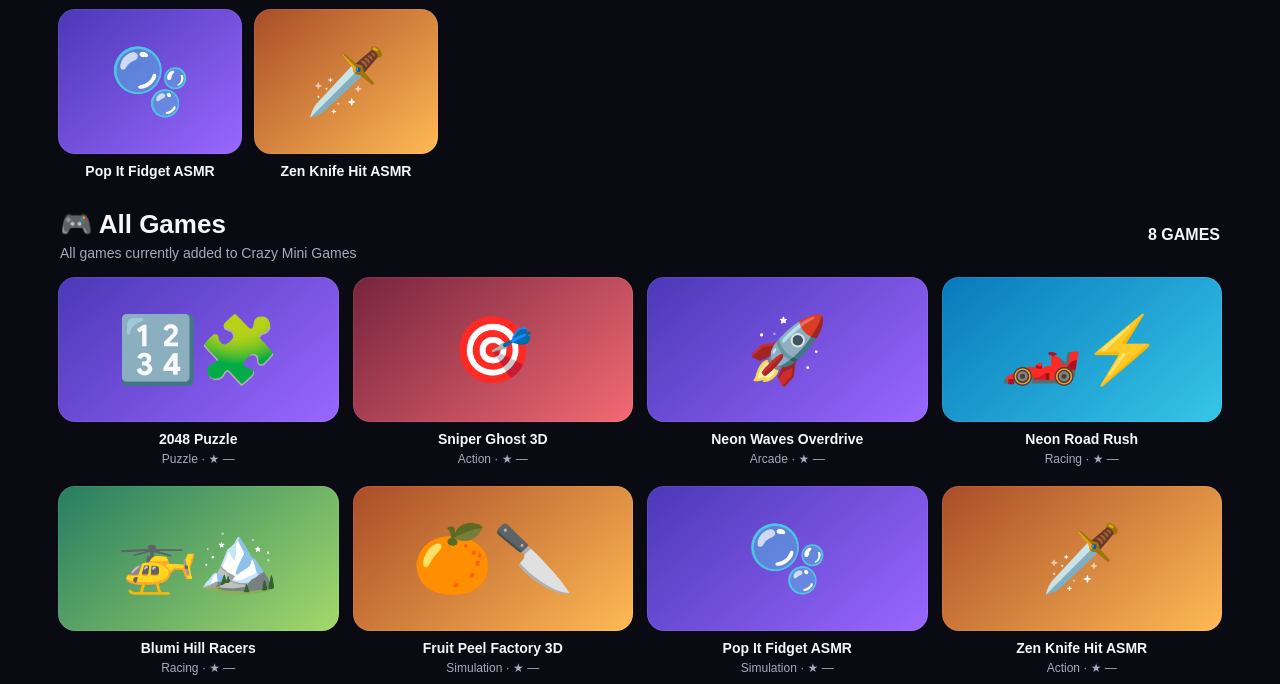
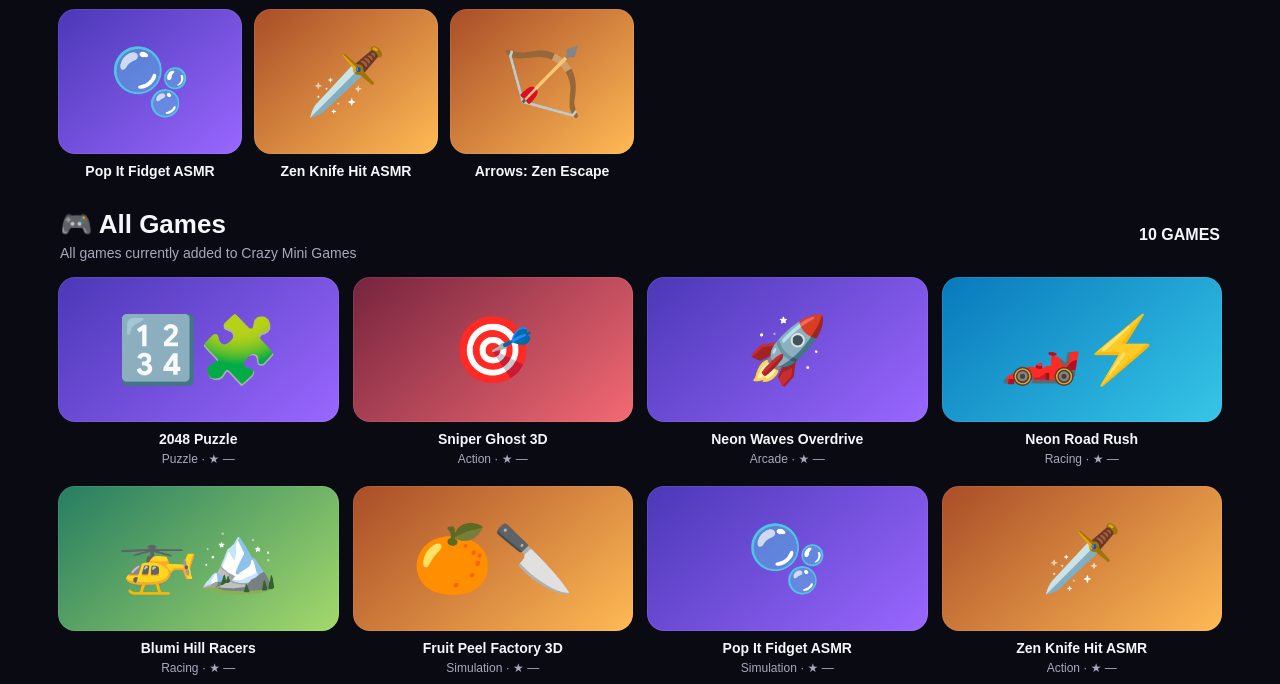
Before and after one commit to dharmeshtal85-blip/mini-game-arcade, a plain HTML site: page index.html in a window 1280 px wide. Shown: the part 736-1420 px from the top of the page. Drawn offline with Linux system fonts and the light colour scheme.

Commit message:
Add files via upload

```diff
--- a/index.html
+++ b/index.html
@@ -387,6 +387,16 @@ category:'Simulation'
   color:'orange',
   category:'Action'
 },
+
+,
+{
+  id:'arrowszen',
+  name:'Arrows: Zen Escape',
+  file:'arrows-zen-escape.html',
+  emoji:'🏹',
+  color:'orange',
+  category:'Puzzle'
+},
 ];
 
 function makeCard(g,compact){
```
